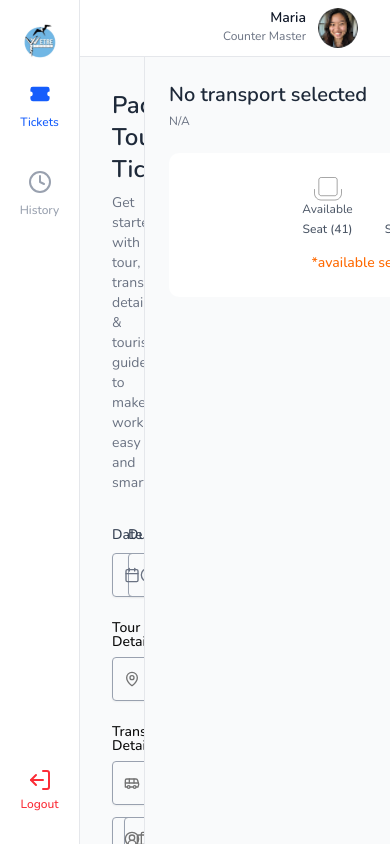
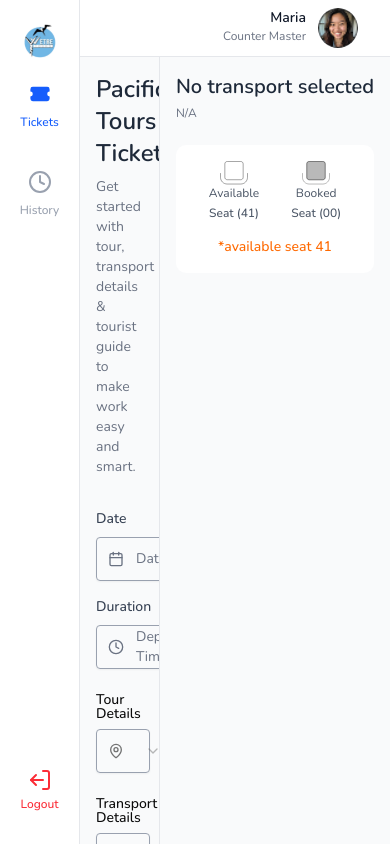
Before and after one commit to suman-chandra-barman/etre-tours-frontend, a Next.js app: page /direct-sales in a window 390 px wide. Built offline with nearby package versions, Linux system fonts and the light colour scheme.

Commit message:
feat: improve layout and spacing for Direct Sales Form and Transport Info components

```diff
--- a/components/sales/forms/DirectSalesForm.tsx
+++ b/components/sales/forms/DirectSalesForm.tsx
@@ -91,7 +91,7 @@ export default function DirectSalesForm({
   };
 
   return (
-    <div className="flex-1 overflow-y-auto p-8">
+    <div className="flex-1 overflow-y-auto p-4 lg:p-8">
       <form onSubmit={handleSubmit(onFormSubmit)} className="max-w-4xl">
         <h1 className="text-2xl font-semibold text-gray-800 mb-2">
           Pacific Tours Ticket
@@ -102,7 +102,7 @@ export default function DirectSalesForm({
         </p>
 
         {/* Date and Time Selection */}
-        <div className="grid grid-cols-3 items-end gap-4 mb-6">
+        <div className="grid lg:grid-cols-3 items-end gap-4 mb-6">
           <DateTimeField
             type="date"
             label="Date"
@@ -112,6 +112,7 @@ export default function DirectSalesForm({
             error={errors.date}
             placeholder="Date"
           />
+          <div className="grid grid-cols-2 gap-4 items-end lg:col-span-2">
             <DateTimeField
               type="time"
               label="Duration"
@@ -129,6 +130,7 @@ export default function DirectSalesForm({
               error={errors.returnTime}
               placeholder="Return Time"
             />
+          </div>
         </div>
 
         {/* Tour Details */}
@@ -227,7 +229,7 @@ export default function DirectSalesForm({
         </div>
 
         {/* Passenger Count */}
-        <div className="grid grid-cols-2 gap-3 mb-6">
+        <div className="grid lg:grid-cols-2 gap-3 mb-6">
           <PassengerCounter
             icon={Users}
             label="Adults"
--- a/components/sales/transportInfo/DirectTransportInfo.tsx
+++ b/components/sales/transportInfo/DirectTransportInfo.tsx
@@ -35,7 +35,7 @@ export default function DirectTransportInfo({
       : "N/A";
 
   return (
-    <div className="min-w-md bg-gray-50 border-l border-gray-200 p-6">
+    <div className="lg:min-w-md bg-gray-50 border-l border-gray-200 p-4 lg:p-6">
       <div className="flex items-center justify-between mb-6">
         <div>
           <div className="flex items-center mb-1">
@@ -47,7 +47,7 @@ export default function DirectTransportInfo({
         </div>
       </div>
 
-      <div className="bg-white rounded-lg p-6 text-center">
+      <div className="bg-white rounded-lg p-4 lg:p-6 text-center">
         <div className="flex justify-center space-x-8 mb-4">
           <div className="text-center flex flex-col justify-center items-center">
             <Image
```
Lines whose indentation alone changed are shown as unchanged.
